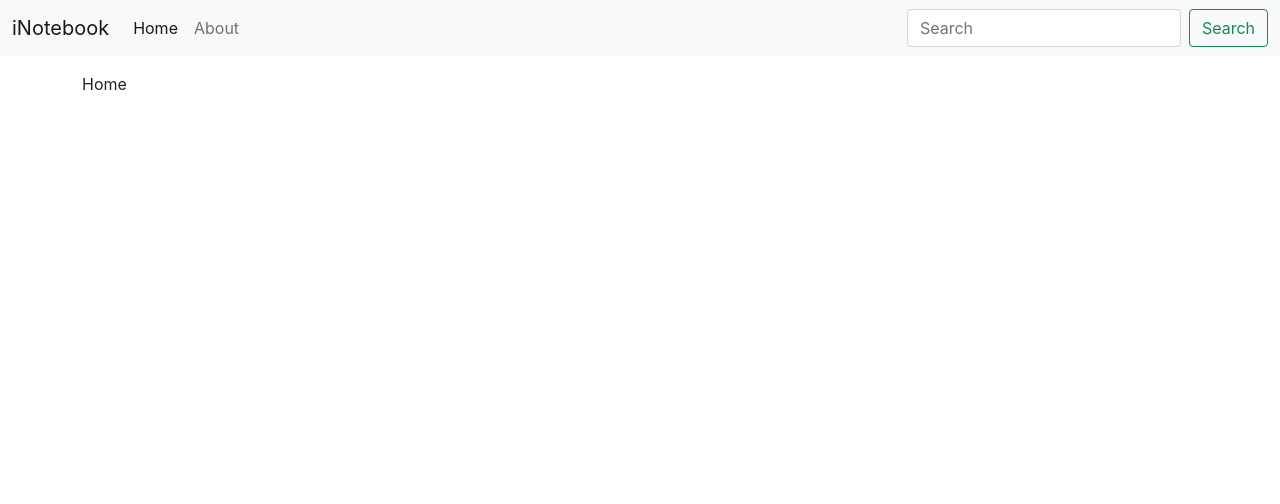
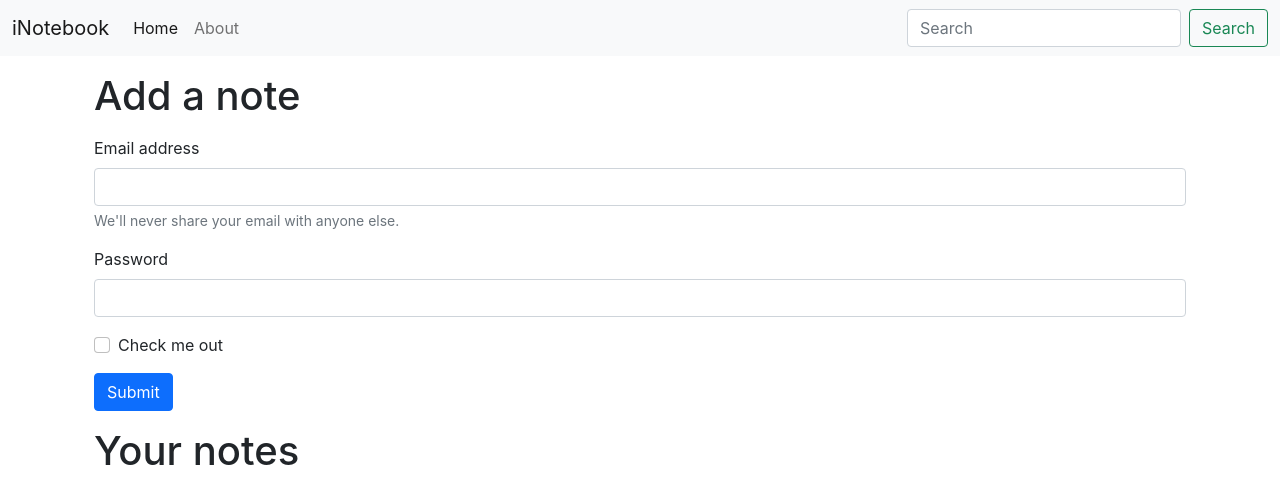
Before and after one commit to faiz-webdev/reactjs-mern-stack, a React (Create React App) app: page / in a window 1280 px wide. Shown: the top 504 px of the page. Built offline with nearby package versions, Linux system fonts and the light colour scheme.

Commit message:
added bootstrap class

```diff
--- a/src/components/Home.js
+++ b/src/components/Home.js
@@ -1,9 +1,55 @@
-import React from 'react'
+import React from "react";
 
 function Home() {
   return (
-    <div>Home</div>
-  )
+    <div>
+      <div className="container">
+        <h1>Add a note</h1>
+        <form className="my-3">
+          <div className="mb-3">
+            <label htmlFor="exampleInputEmail1" className="form-label">
+              Email address
+            </label>
+            <input
+              type="email"
+              className="form-control"
+              id="exampleInputEmail1"
+              aria-describedby="emailHelp"
+            />
+            <div id="emailHelp" className="form-text">
+              We'll never share your email with anyone else.
+            </div>
+          </div>
+          <div className="mb-3">
+            <label htmlFor="exampleInputPassword1" className="form-label">
+              Password
+            </label>
+            <input
+              type="password"
+              className="form-control"
+              id="exampleInputPassword1"
+            />
+          </div>
+          <div className="mb-3 form-check">
+            <input
+              type="checkbox"
+              className="form-check-input"
+              id="exampleCheck1"
+            />
+            <label className="form-check-label" htmlFor="exampleCheck1">
+              Check me out
+            </label>
+          </div>
+          <button type="submit" className="btn btn-primary">
+            Submit
+          </button>
+        </form>
+      </div>
+      <div className="container">
+        <h1>Your notes</h1>
+      </div>
+    </div>
+  );
 }
 
-export default Home
+export default Home;
```
